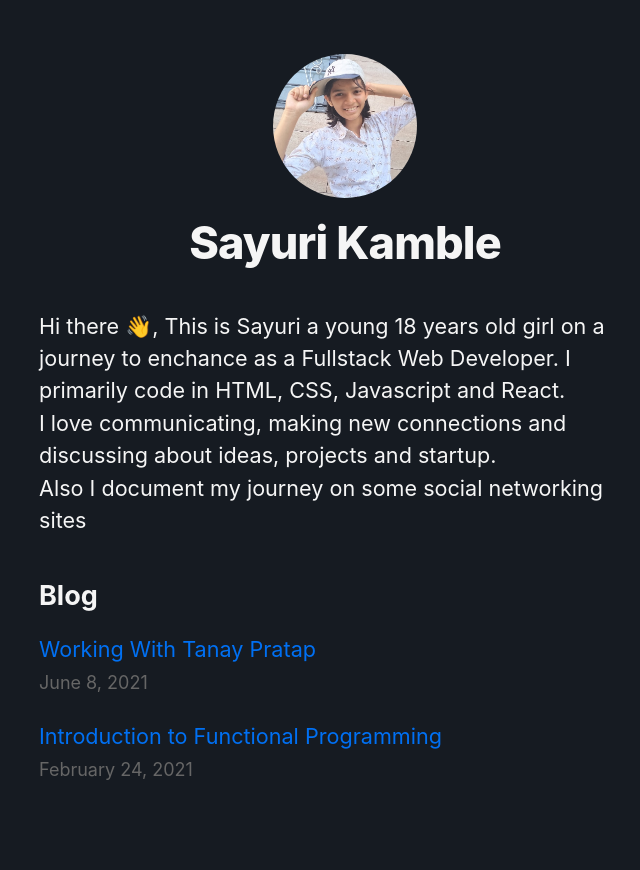
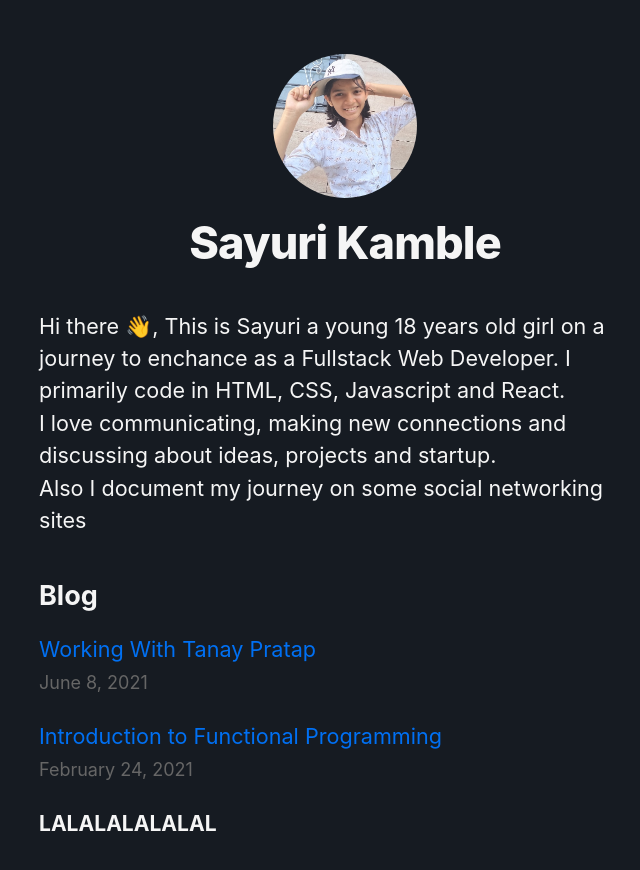
Before and after one commit to SAYUK09/Blog-Site-NextJs, a Next.js app: page / in a window 1280 px wide. Shown: the top 870 px of the page, without its empty margins (295-935 px from the left). Built offline with nearby package versions, Linux system fonts and the light colour scheme.

Commit message:
Updated readme

```diff
--- a/components/layout.jsx
+++ b/components/layout.jsx
@@ -25,6 +25,7 @@ export default function Layout({ children, home }) {
         <meta name="og:title" content={siteTitle} />
         <meta name="twitter:card" content="summary_large_image" />
       </Head>
+
       <header className={styles.header}>
         {home ? (
           <>
@@ -68,6 +69,9 @@ export default function Layout({ children, home }) {
           </Link>
         </div>
       )}
+      <footer>
+        <h3> LALALALALALAL </h3>
+      </footer>
     </div>
   );
 }
--- a/components/layout.module.css
+++ b/components/layout.module.css
@@ -13,3 +13,8 @@
 .backToHome {
   margin: 3rem 0 0;
 }
+
+.lightMode {
+  background-color: whitesmoke;
+  color: #333;
+}
```
Also changed, not shown: 1 other file (tests, documents, lock files or other folders).
